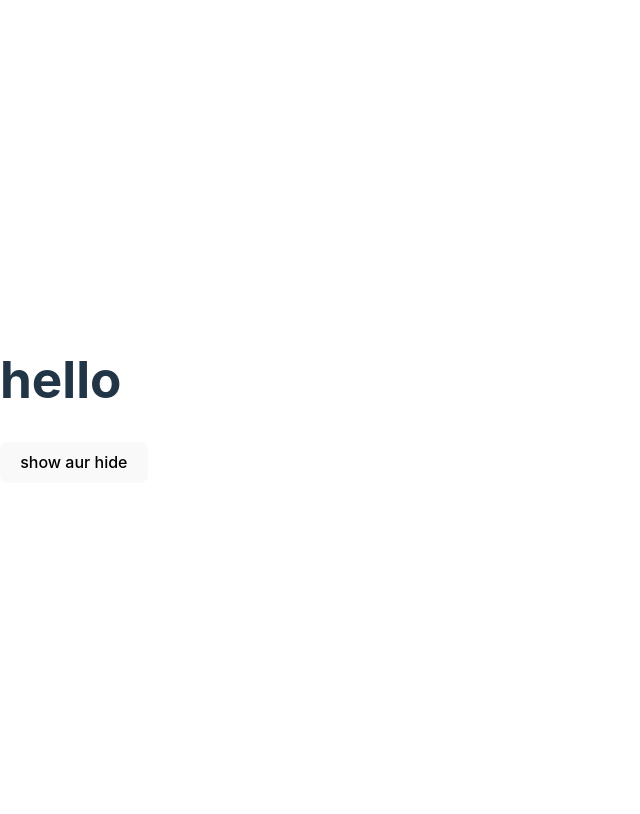
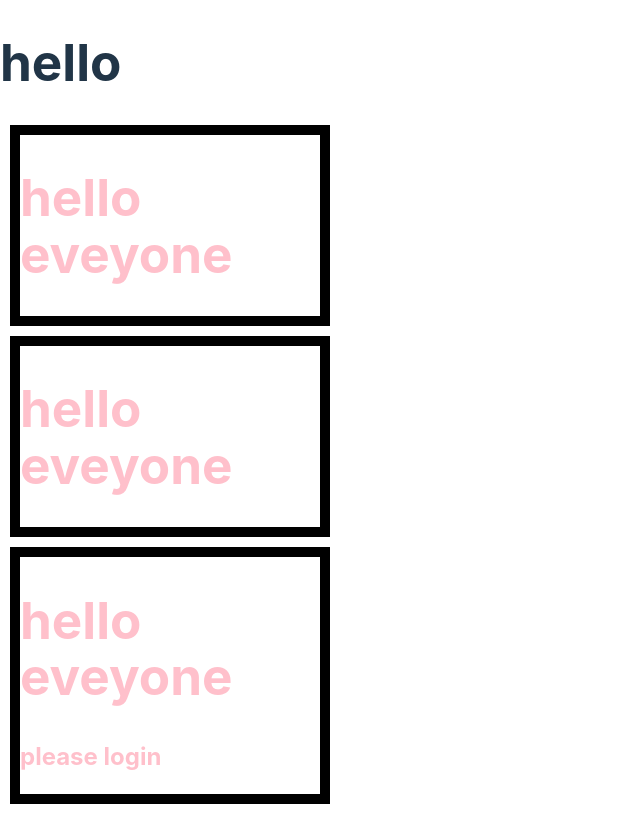
Before and after one commit to yahoowecanwork2/tic-tac-toe-, a React (Vite) app in the folder nehareact/: page / in a window 1280 px wide. Shown: the whole page, without its empty margins (0-640 px from the left). Built offline with nearby package versions, Linux system fonts and the light colour scheme.

Commit message:
deafualt props ,pass jsx with props and change style

```diff
--- a/nehareact/src/App.jsx
+++ b/nehareact/src/App.jsx
@@ -1,56 +1,27 @@
-// import Header, { Profile, Setting, User } from "./assets/header";
-// import State from "./state";
-// import Counter from "./counter";
+
 import { useState } from "react";
 import Props from "./props";
-
+import Wraper from "./propsad";
 function App() {
-  // alert(sum());
-  // let userName = "neha"
-  // let age = 21
-  // let emails = "neha@gmail.com"
-  // let collageName = ["mdu", "iti", "nit"];
-  // let userObject = {
-  //   userName: "neha",
-  //   age: 21,
-  //   emails: "neha@gmail.com"
-  // };
-  let [student, setStudent] = useState()
 
   return (
     <div>
       <h1>hello</h1>
-      {/* <Fruit></Fruit>
-      <Header />
-      <Profile />
-      <Setting />
-      <User /> */}
-      {/* <State /> */}
-      {/* <Toggle /> */}
-      {/* <Counter /> */}
-      {/* <Props name="neha" age={21} email="neha@gmail.com" /> */}
-      {/* <Props userName={userName} age={age} email={emails} /> */}
-      {
-        student && < Props studentName={student} />}
-      <button onClick={() => setStudent("monty")}>show aur hide </button>
-
-
-      {/* <Props user={userObject} name={collageName} /> */}
+      {/* <Props name="neha" />
+      <Props /> */}
+      <Wraper>
+        <h1>hello eveyone</h1>
+      </Wraper>
+      <Wraper>
+        <h1>hello eveyone</h1>
+      </Wraper>
+      <Wraper>
+        <h1>hello eveyone</h1>
+        <h2>please login</h2>
+      </Wraper>
     </div>
   )
 }
-// const userName = "neha yadav"
-// function Fruit() {
-//   return (
-//     <>
-//       <h1>apple {userName}</h1>
-//       <button onClick={() => alert("hello")} >click </button>
-//     </>
-//   )
 
-// }
-// function sum() {
-//   return 10 + 10
-// }
 
 export default App;
--- a/nehareact/src/props.jsx
+++ b/nehareact/src/props.jsx
@@ -1,11 +1,11 @@
-function Props({ studentName }) {
+function Props({ name = "user" }) {
     return (
         <div>
-            <h1>props</h1>
+            <h1>hi {name}</h1>
             {/* <h2> name:{user.userName}</h2>
             <h2> age:{user.age}</h2>
             <h3> emails:{user.email}</h3> */}
-            <h1 >student name:{studentName} </h1>
+            {/* <h1 >student name:{studentName} </h1> */}
 
             {/* <h2>collage:{name[0]}</h2> */}
 
--- /dev/null
+++ b/nehareact/src/propsad.jsx
@@ -0,0 +1,11 @@
+function Wraper({ children }) {
+
+    return (
+        <div style={{ color: "pink", border: "10px solid black", width: "300px", margin: "10px" }}>
+            {children}
+        </div>
+    )
+}
+
+
+export default Wraper;
```
